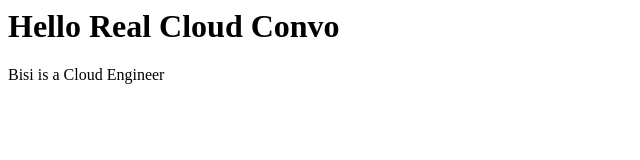
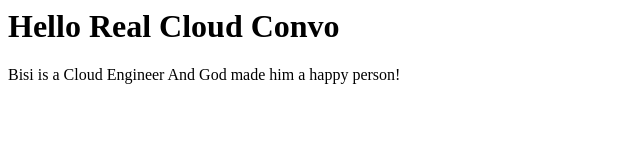
Before and after one commit to Bisi-23/Cloud_convo, a plain HTML site: page index.html in a window 1280 px wide. Shown: the whole page, without its empty margins (0-640 px from the left). Drawn offline with Linux system fonts and the light colour scheme.

Commit message:
Added more to index.html

```diff
--- a/index.html
+++ b/index.html
@@ -6,6 +6,7 @@
 <p>
 
     Bisi is a Cloud Engineer
+    And God made him a happy person!
 
 
 </body>
```
